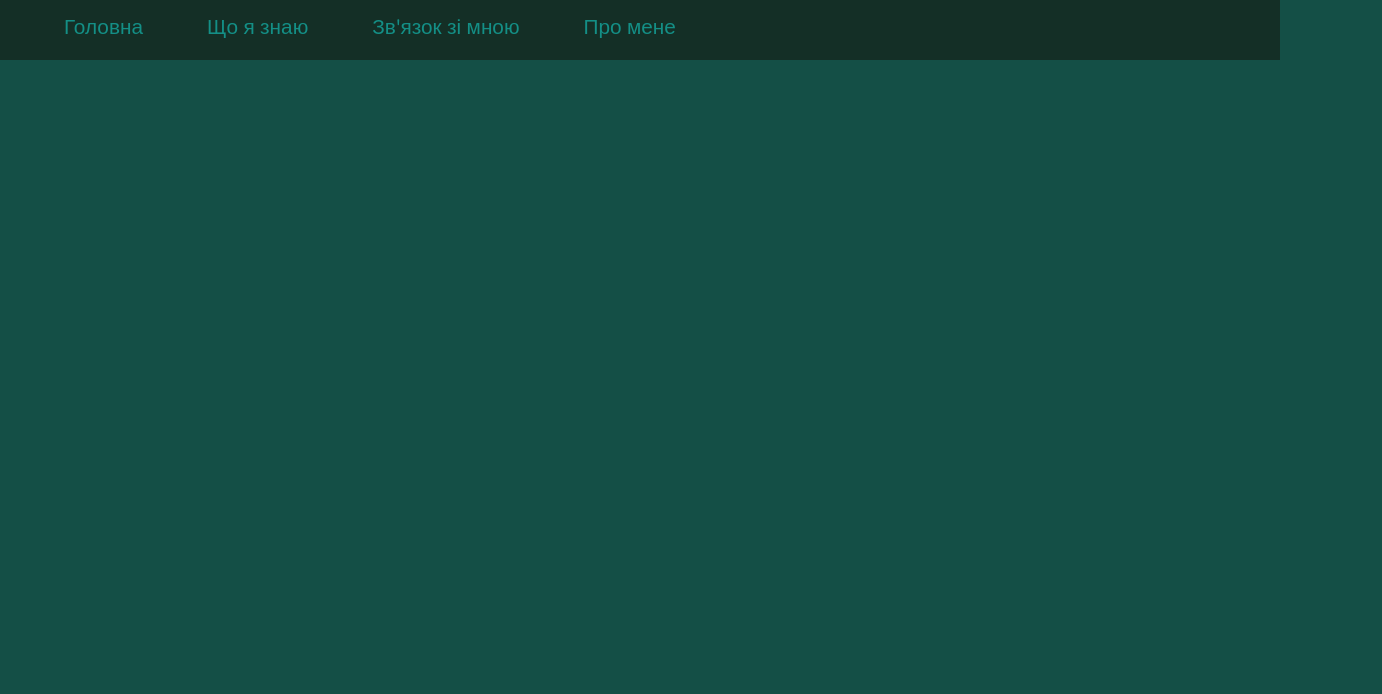
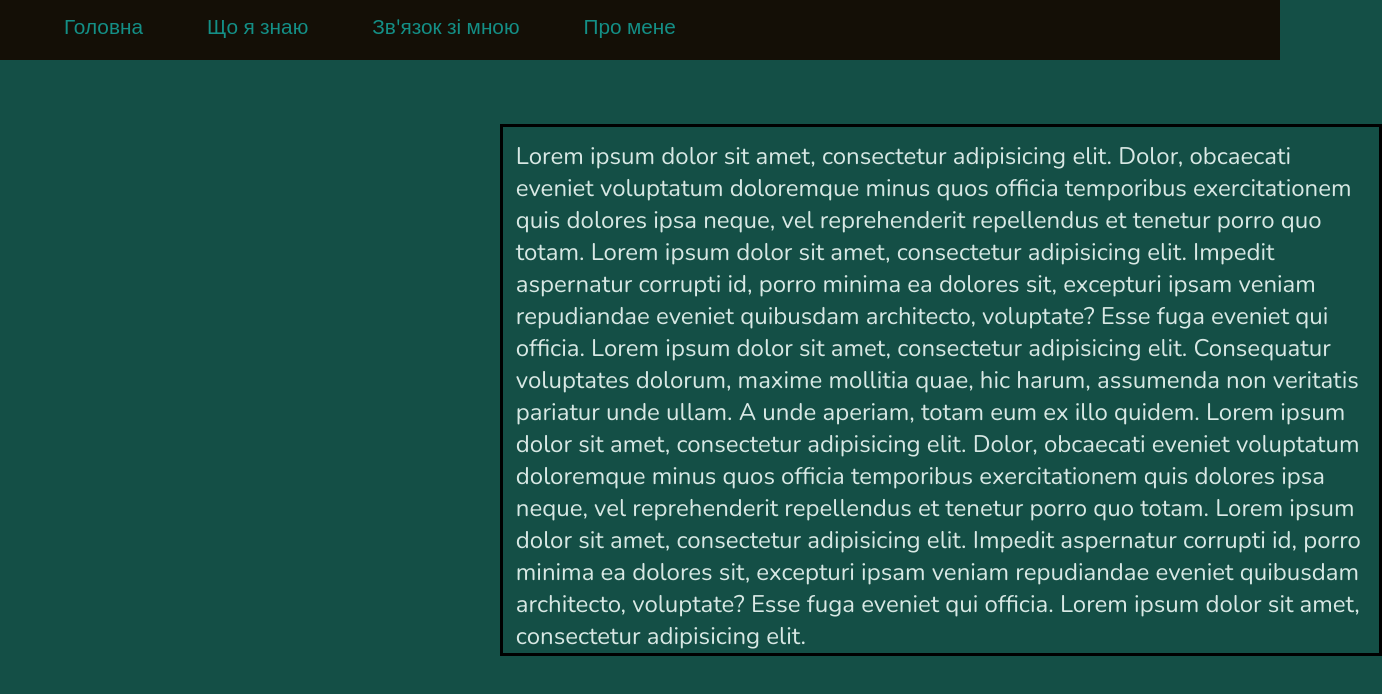
Before and after one commit to Rekgquiem/about_me, a plain HTML site: page index.html in a window 1280 px wide. Shown: the whole page, 1382 px wide, since content can reach past the window. Drawn offline with nearby package versions, Linux system fonts and the light colour scheme.

Commit message:
main link done

```diff
--- a/index.html
+++ b/index.html
@@ -16,6 +16,30 @@
       <a class='up_links up_link_4 links' href="#">Про мене</a>
     </header>
 
-
+    <div class="index_body">
+      <span class="index_body_span">
+        Lorem ipsum dolor sit amet, consectetur adipisicing elit. Dolor,
+        obcaecati eveniet voluptatum doloremque minus quos officia temporibus
+        exercitationem quis dolores ipsa neque, vel reprehenderit repellendus
+        et tenetur porro quo totam.
+        Lorem ipsum dolor sit amet, consectetur adipisicing elit. Impedit
+        aspernatur corrupti id, porro minima ea dolores sit, excepturi ipsam
+        veniam repudiandae eveniet quibusdam architecto, voluptate? Esse fuga
+        eveniet qui officia.
+        Lorem ipsum dolor sit amet, consectetur adipisicing elit.
+        Consequatur voluptates dolorum, maxime mollitia quae, hic harum,
+        assumenda non veritatis pariatur unde ullam. A unde aperiam, totam
+        eum ex illo quidem.
+        Lorem ipsum dolor sit amet, consectetur adipisicing elit. Dolor,
+        obcaecati eveniet voluptatum doloremque minus quos officia temporibus
+        exercitationem quis dolores ipsa neque, vel reprehenderit repellendus
+        et tenetur porro quo totam.
+        Lorem ipsum dolor sit amet, consectetur adipisicing elit. Impedit
+        aspernatur corrupti id, porro minima ea dolores sit, excepturi ipsam
+        veniam repudiandae eveniet quibusdam architecto, voluptate? Esse fuga
+        eveniet qui officia.
+        Lorem ipsum dolor sit amet, consectetur adipisicing elit.
+      </span>
+    </div>
   </body>
 </html>
--- a/style.css
+++ b/style.css
@@ -14,7 +14,7 @@ a:visited, a:active, a:link {
 
 .header {
   display: flex;
-  background-color: #142f26;
+  background-color: #140f06;
   height: 60px;
 }
 
@@ -32,3 +32,17 @@ a:visited, a:active, a:link {
 .up_link_1, .up_link_2, .up_link_3, .up_link_4 {
   margin-left: 5%;
 }
+
+.index_body {
+  height: 500px;
+  width: 850px;
+  border: solid black;
+  margin-top: 5%;
+  margin-left: 500px;
+  padding: 1% 1% 1% 1%;
+}
+
+.index_body_span {
+  font-size: 1.5em;
+  color: #d8e8e4;
+}
```
